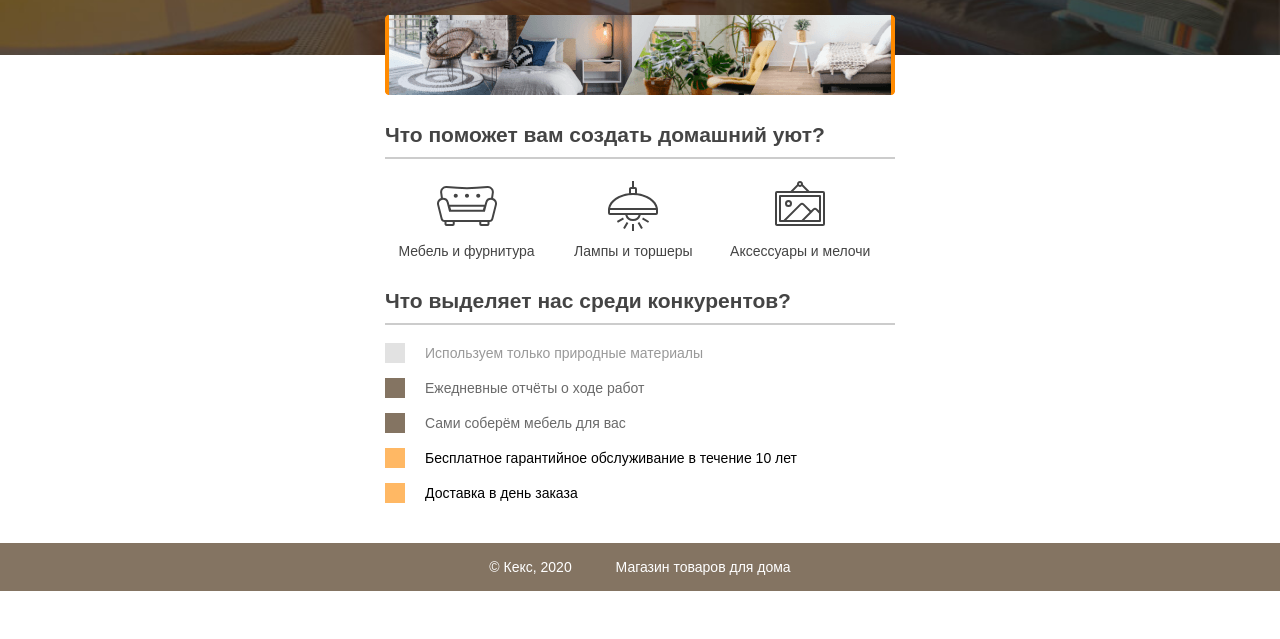
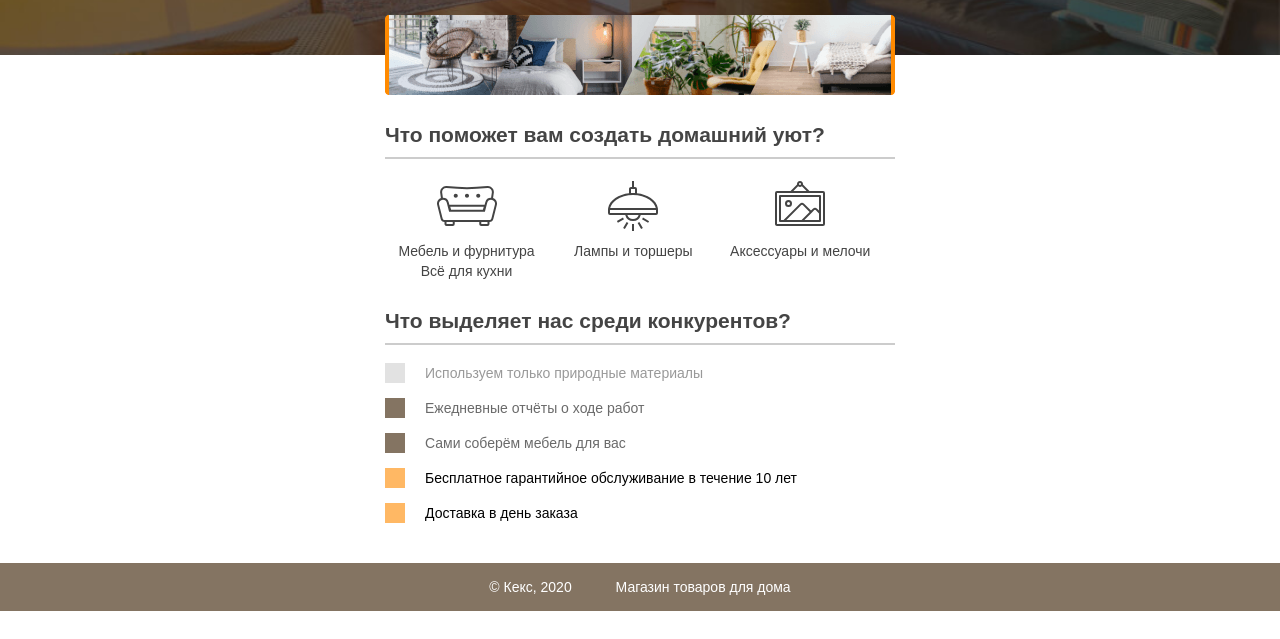
Before and after one commit to lizatss/Simple-Page, a plain HTML site: page project-gloevk/index.html in a window 1280 px wide. Shown: the part 161-800 px from the top of the page. Drawn offline with Linux system fonts and the light colour scheme.

Commit message:
Update index.html

```diff
--- a/project-gloevk/index.html
+++ b/project-gloevk/index.html
@@ -19,6 +19,7 @@
       <p class="feature-furniture">Мебель и фурнитура</p>
       <p class="feature-lighting">Лампы и торшеры</p>
       <p class="feature-accessories">Аксессуары и мелочи</p>
+      <p class="feature-cup"> Всё для кухни</p>
     </section>
 
     <section class="advantages">
```
